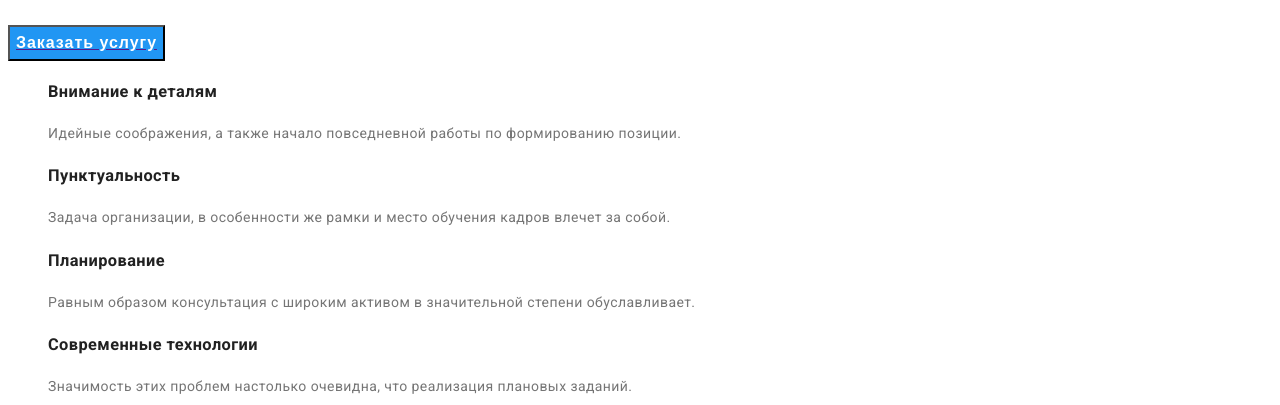
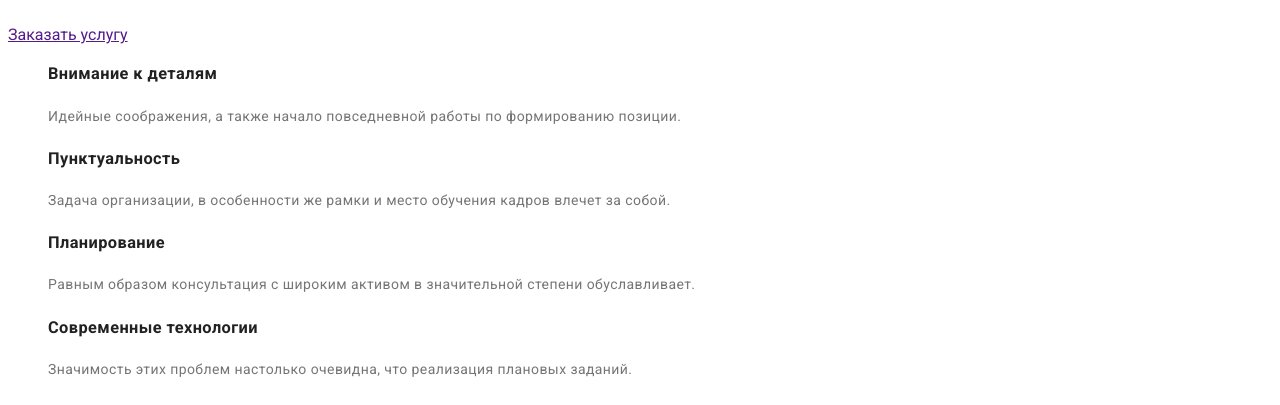
Before and after one commit to Yuliana-vish/goit-markup-hw-02, a plain HTML site: page index.html in a window 1280 px wide. Shown: the part 274-679 px from the top of the page. Drawn offline with Linux system fonts and the light colour scheme.

Commit message:
Update index.html

```diff
--- a/index.html
+++ b/index.html
@@ -37,9 +37,7 @@
 			<!-- Hero-->
 			<section class="hero">
 				<h1 class="hero-title">Эффективные решения для вашего бизнеса</h1>
-				<a href="">
-					<button type="button">Заказать услугу</button>
-				</a>
+				<a href="">Заказать услугу</a>
 			</section>
 
 			<section class="features-list">
```
